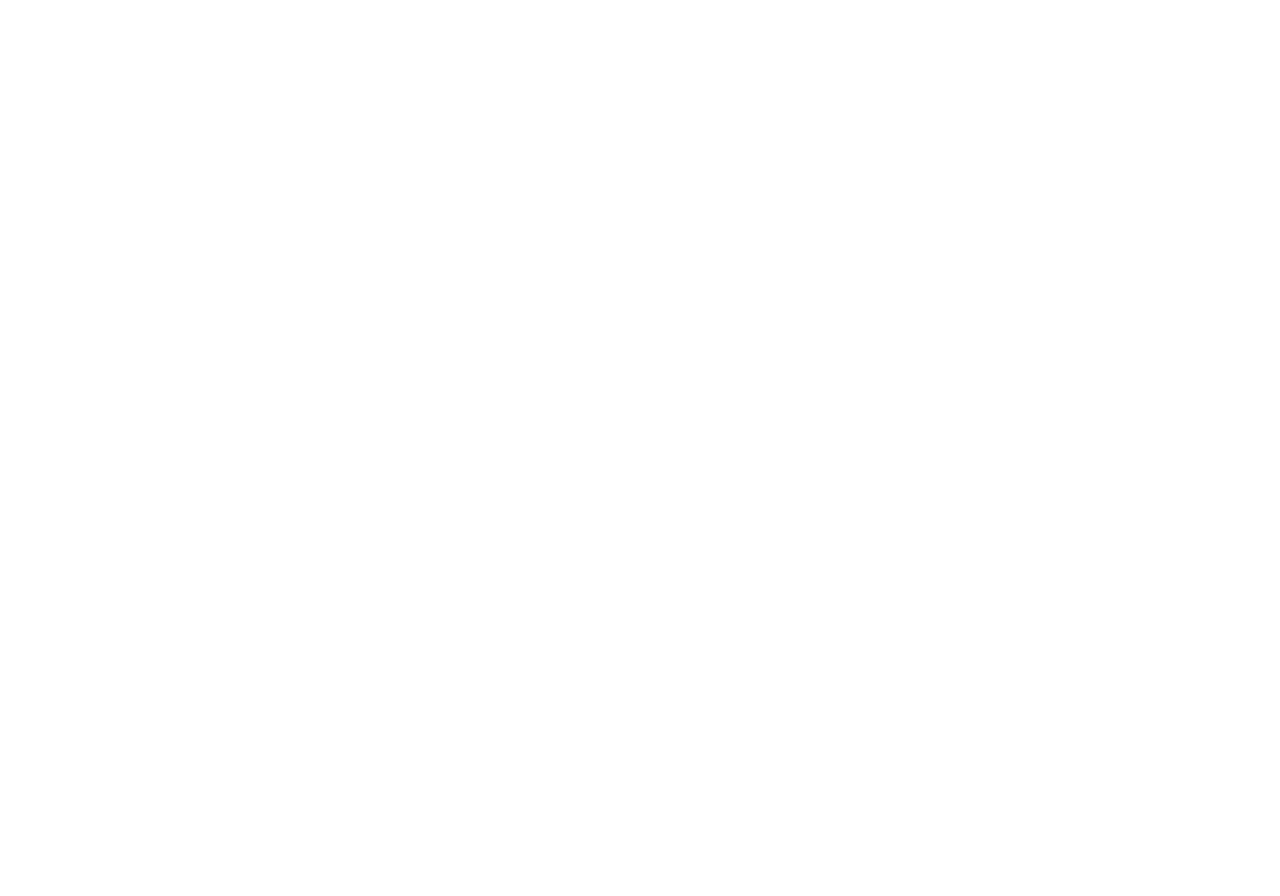
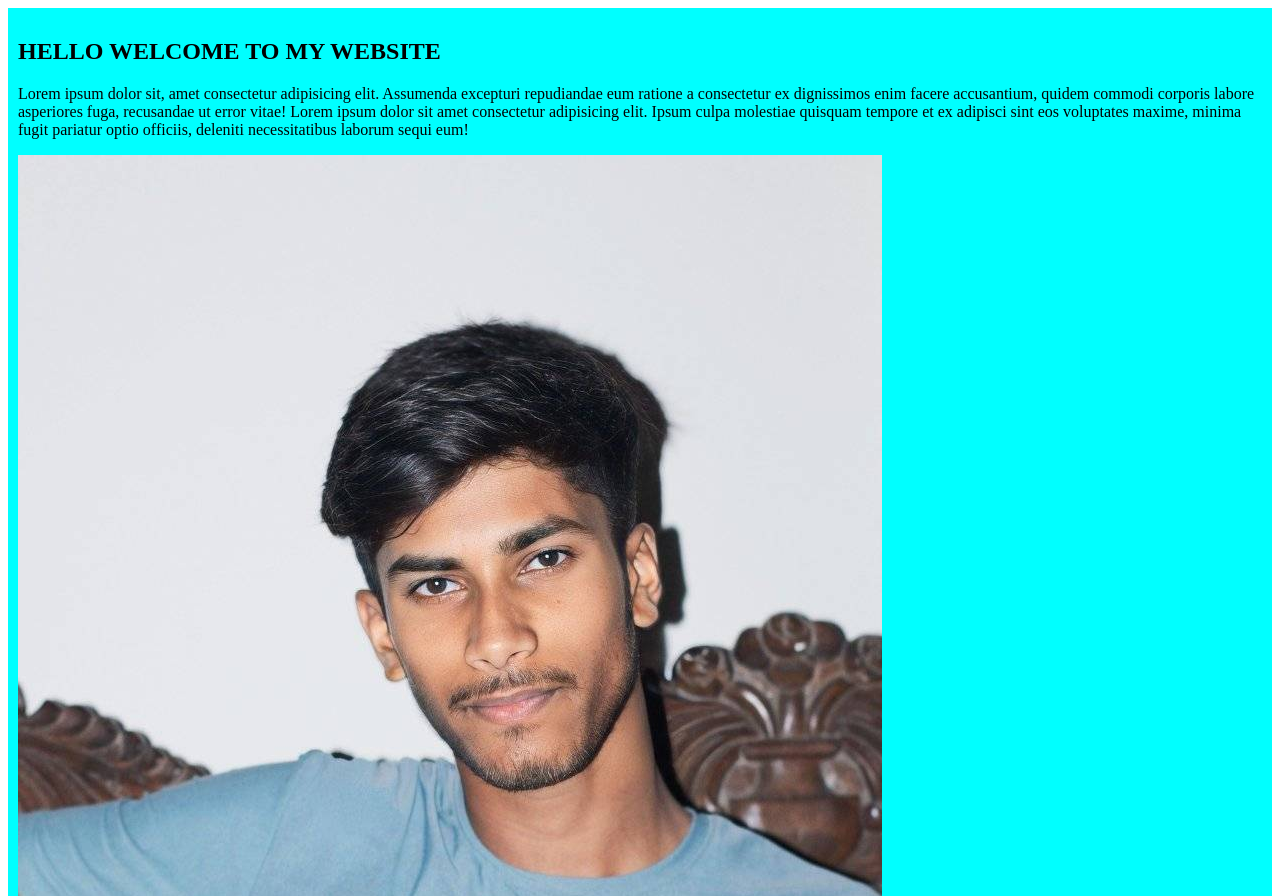
Before and after one commit to MOTIUR-R/my-first-github-repo, a plain HTML site: page index.html in a window 1280 px wide. Shown: the top 896 px of the page. Before the commit the page ends 800 px from the top, so only its background shows below. Drawn offline with Linux system fonts and the light colour scheme.

Commit message:
aded the first blog

```diff
--- a/index.html
+++ b/index.html
@@ -4,8 +4,14 @@
     <meta charset="UTF-8">
     <meta name="viewport" content="width=device-width, initial-scale=1.0">
     <title>my first github repo</title>
+    <link rel="stylesheet" href="style/blog.css">
 </head>
 <body>
+    <div>
+        <h2>HELLO WELCOME TO MY WEBSITE</h2>
+        <P>Lorem ipsum dolor sit, amet consectetur adipisicing elit. Assumenda excepturi repudiandae eum ratione a consectetur ex dignissimos enim facere accusantium, quidem commodi corporis labore asperiores fuga, recusandae ut error vitae! Lorem ipsum dolor sit amet consectetur adipisicing elit. Ipsum culpa molestiae quisquam tempore et ex adipisci sint eos voluptates maxime, minima fugit pariatur optio officiis, deleniti necessitatibus laborum sequi eum!</P>
+        <align><img src="image mohid.jpg" alt="mohid"></align>
+    </div>
 
 </body>
 </html>
--- /dev/null
+++ b/style/blog.css
@@ -0,0 +1,4 @@
+div{background-color: aqua;
+    padding: 10px;
+
+}
```
